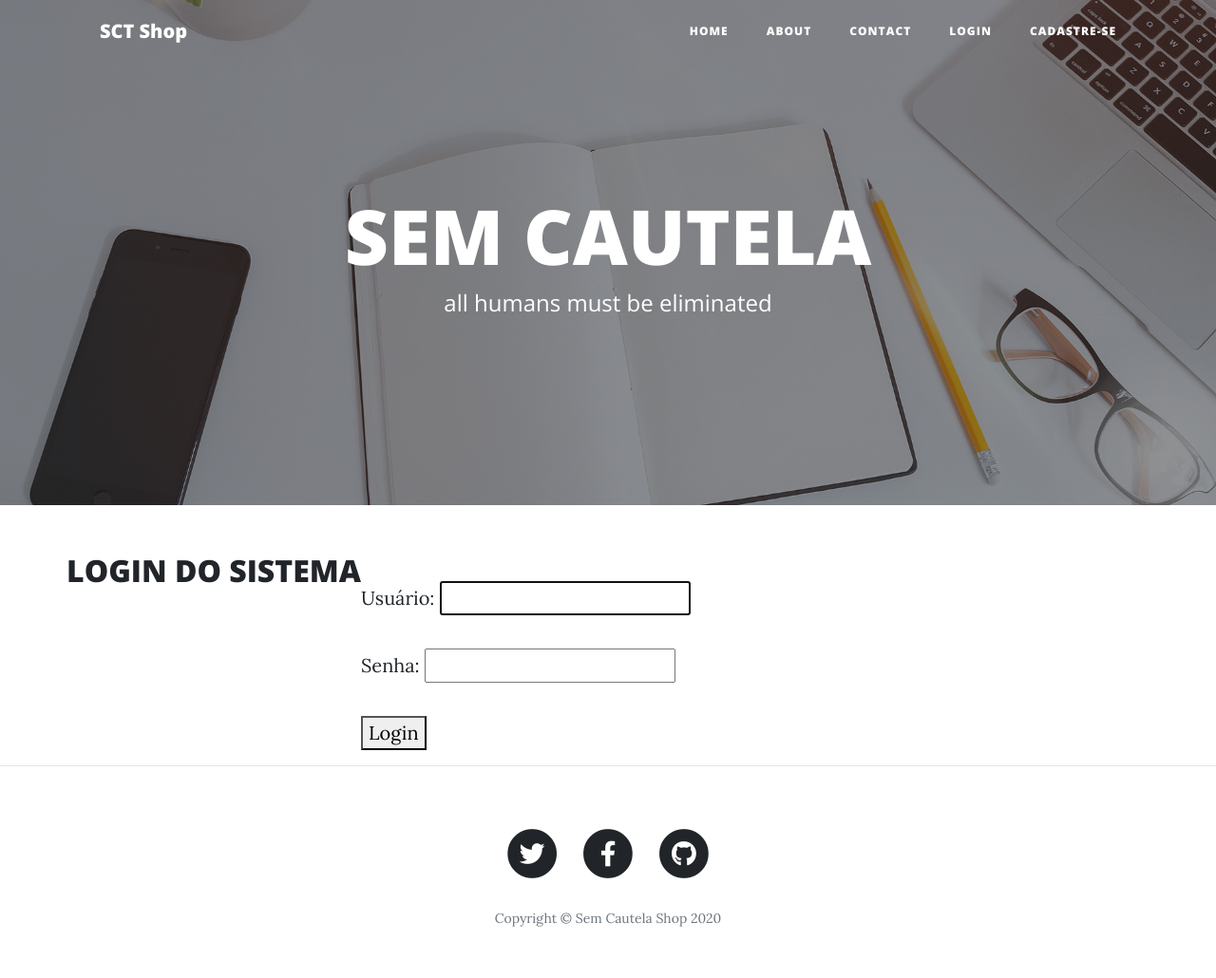
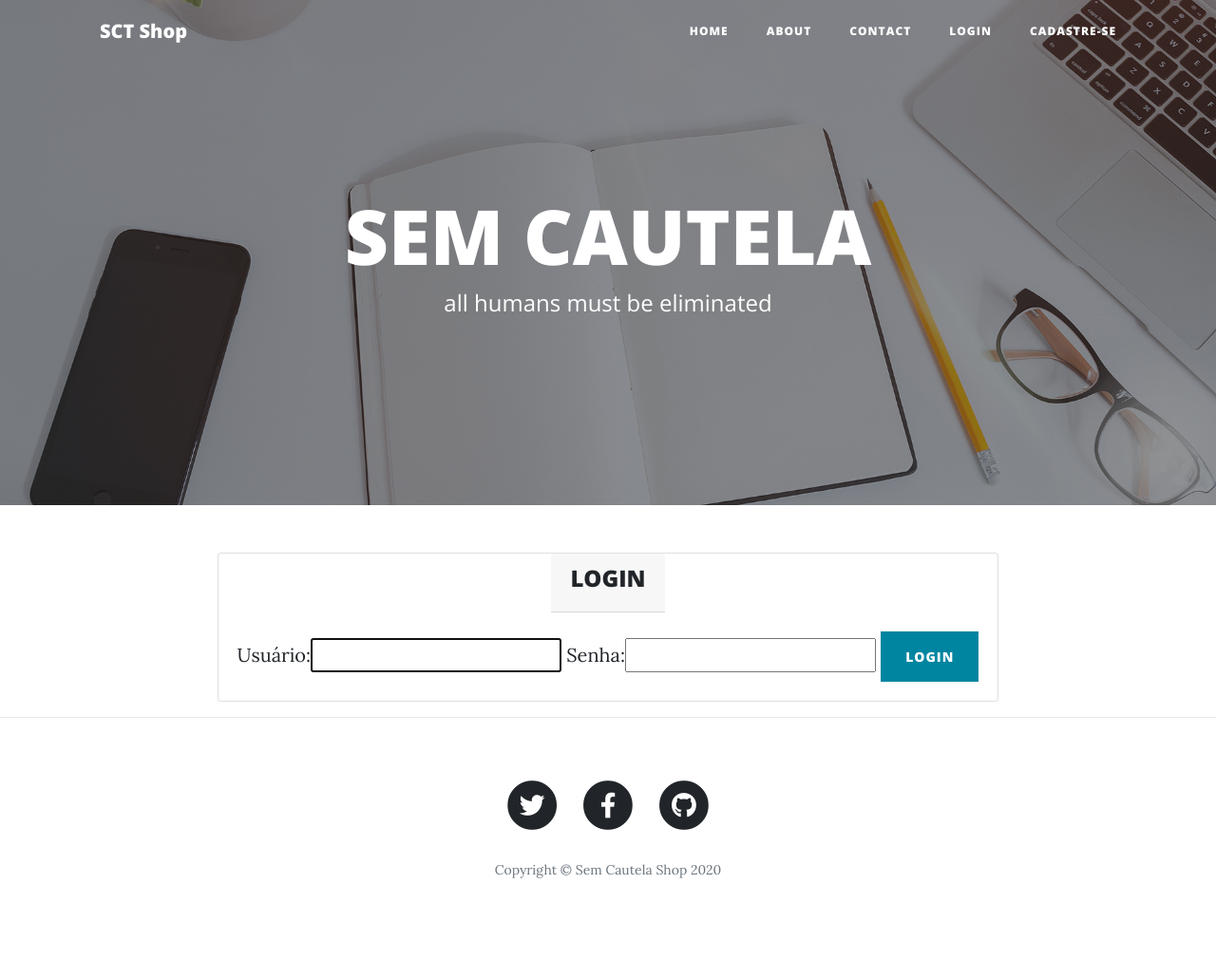
Before and after one commit to izzyandrade/curso-django, a Django app: page /accounts/login/ in a window 1280 px wide. Shown: the top 1030 px of the page at 95% size. After the commit the page ends 925 px from the top, so only its background shows below. Run offline with Django 3.2, Linux system fonts and the light colour scheme; some libraries are stand-ins or nearby versions.

Commit message:
pagina de login com django bootstrap

```diff
--- a/meu_site/settings.py
+++ b/meu_site/settings.py
@@ -37,6 +37,7 @@ INSTALLED_APPS = [
     'django.contrib.sessions',
     'django.contrib.messages',
     'django.contrib.staticfiles',
+    'bootstrapform',
     'blog',
     'accounts',
 ]
--- a/templates/registration/login.html
+++ b/templates/registration/login.html
@@ -1,11 +1,17 @@
 {% extends 'base.html' %}
-
+{% load bootstrap %}
 {% block title %} Login {% endblock title %}
 {% block content %}
-    <h2>LOGIN DO SISTEMA</h2>
-    <form method="post">
-        {% csrf_token %}
-        {{form.as_p}}
-        <button type="submit">Login</button>
-    </form>
+    <div class="card" style="margin: auto; align-items: center">
+        <div class="card-header">
+           <h4>LOGIN</h4>
+        </div>
+        <div class="card-body">
+             <form method="post">
+                {% csrf_token %}
+                {{ form|bootstrap }}
+             <button type="submit" class="btn btn-primary">Login</button>
+        </form>
+        </div>
+    </div>
 {% endblock content %}
```
Also changed, not shown: db.sqlite3.
